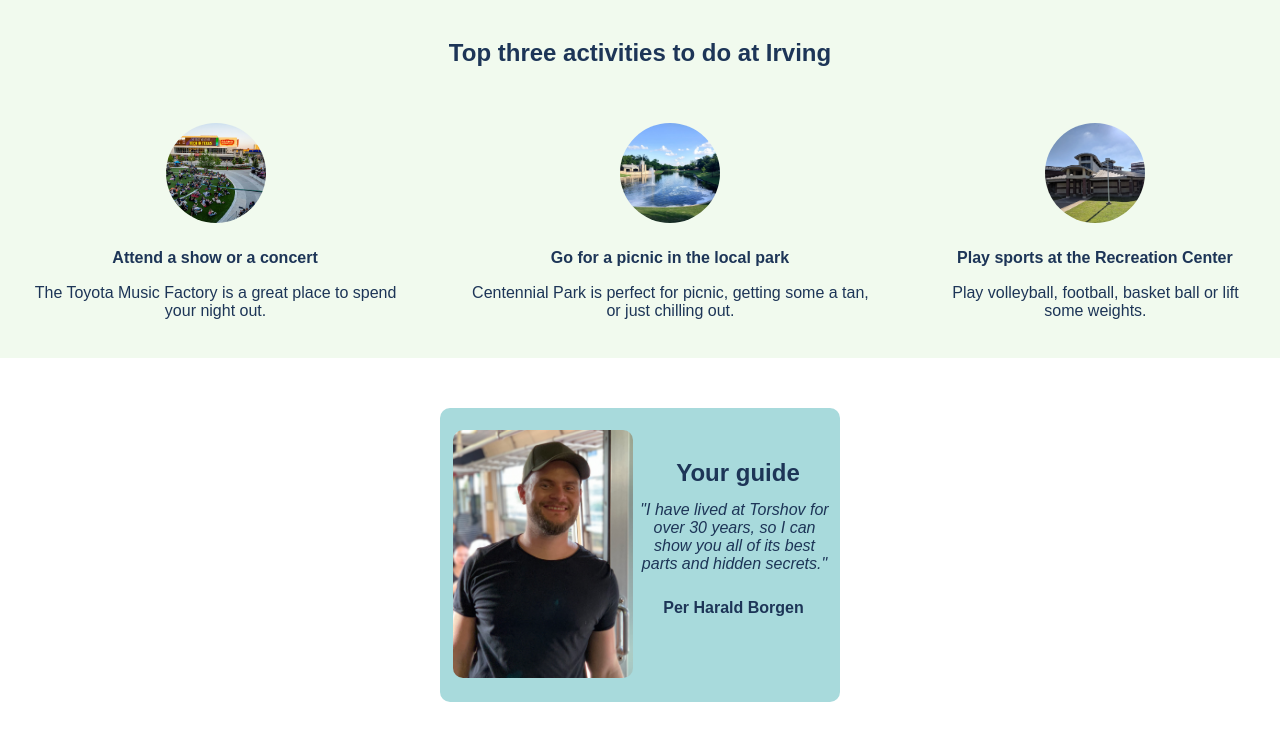
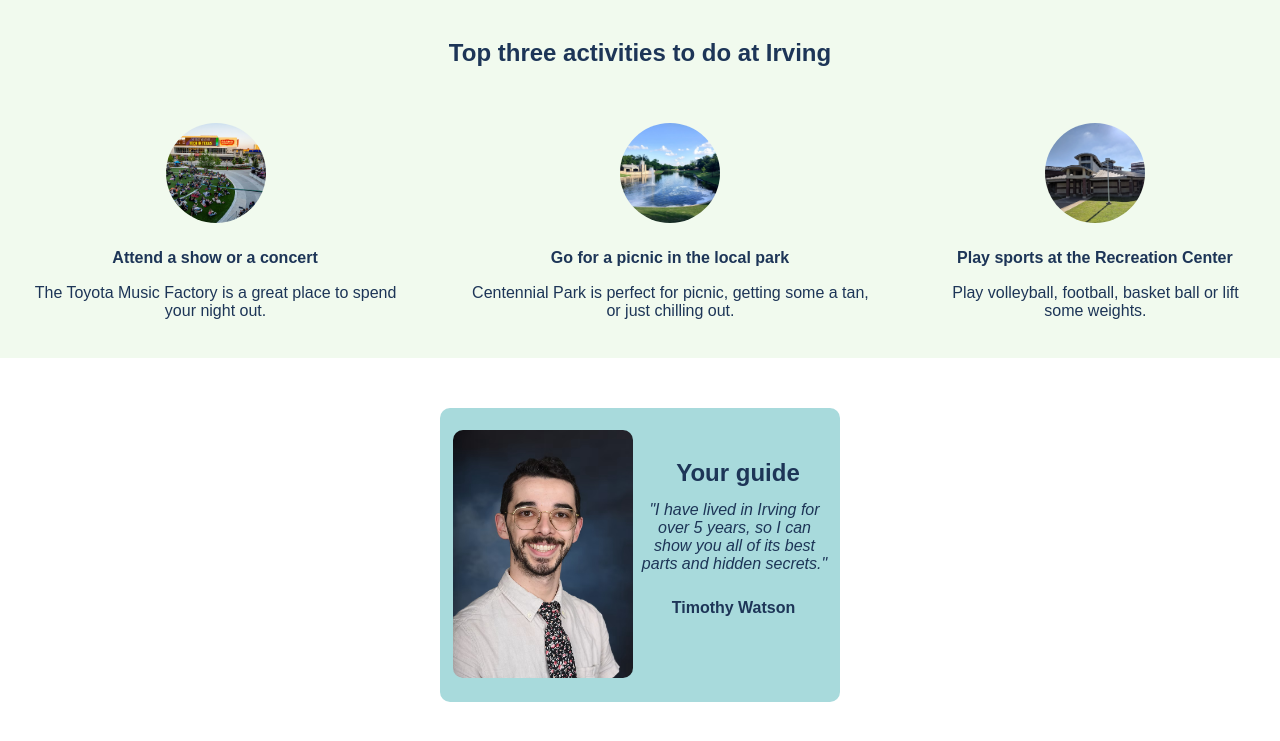
Before and after one commit to timothydlw/solo-project-hometown-homepage, a website built with Vite: page index.html in a window 1280 px wide. Shown: the part 391-1132 px from the top of the page. Built offline with nearby package versions, Linux system fonts and the light colour scheme.

Commit message:
Update Guide section

```diff
--- a/index.html
+++ b/index.html
@@ -52,17 +52,17 @@
         <!-- GUIDE SECTION -->
         <div class="guide">
             <div>
-                <img src="images/per.jpg">
+                <img src="images/timothy-headshot.jpg">
             </div>
             <div>
                 <h3>
                     <strong>Your guide</strong>
                 </h3>
                 <p>
-                    <em>"I have lived at Torshov for over 30 years, so I can show you all of its best parts and hidden secrets."</em>
+                    <em>"I have lived in Irving for over 5 years, so I can show you all of its best parts and hidden secrets."</em>
                 </p>
                 <h4>
-                    <strong>Per Harald Borgen</strong>
+                    <strong>Timothy Watson</strong>
                 </h4>
             </div>
         </div>
```
Also changed, not shown: images/Current_Irving_flag.jpg (added), images/timothy-headshot.jpg (added).
